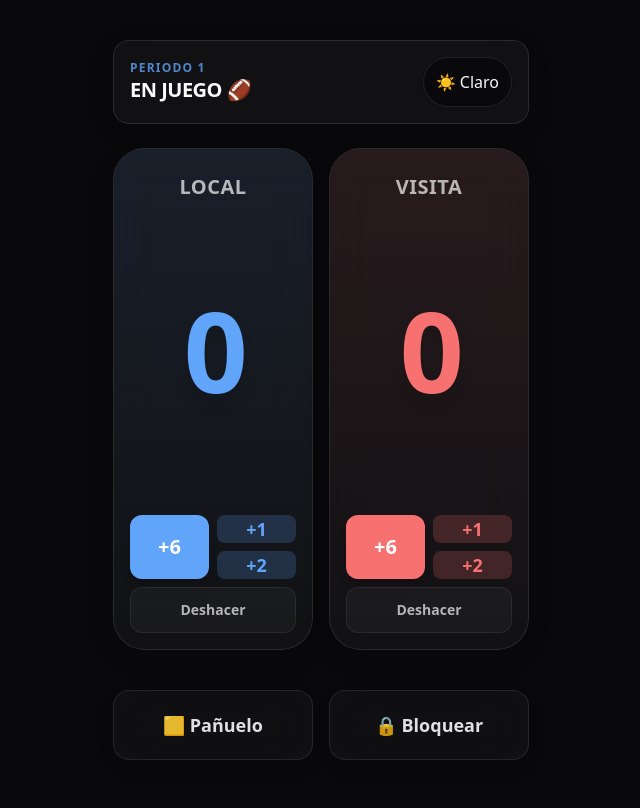
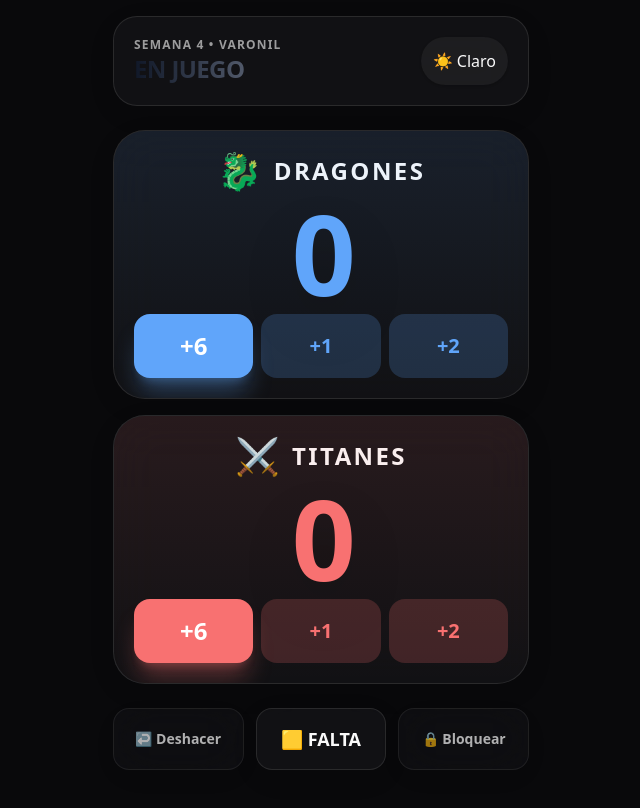
Before and after one commit to DanielHR3/panuelo-sin-efecto, a Next.js app in the folder web/: page / in a window 1280 px wide. Shown: the whole page, without its empty margins (319-959 px from the left). Built offline with nearby package versions, Linux system fonts and the light colour scheme.

Commit message:
feat(web): add team rosters, logos, and player selection modal

```diff
--- a/web/src/app/page.tsx
+++ b/web/src/app/page.tsx
@@ -1,105 +1,195 @@
 "use client";
 
 import { useState, useEffect } from "react";
+
+// Mocks de datos traídos del Backend (para el MVP visual)
+const EQUIPOS = {
+  local: {
+    nombre: "DRAGONES",
+    logo: "🐉",
+    color: "team-a",
+    roster: [
+      { id: 1, jersey: "12", nombre: "A. Pérez" },
+      { id: 2, jersey: "88", nombre: "R. Gómez" },
+      { id: 3, jersey: "04", nombre: "L. Martínez" },
+      { id: 4, jersey: "10", nombre: "D. Hernández" },
+    ],
+  },
+  visitor: {
+    nombre: "TITANES",
+    logo: "⚔️",
+    color: "team-b",
+    roster: [
+      { id: 5, jersey: "01", nombre: "T. Brady" },
+      { id: 6, jersey: "07", nombre: "M. Vick" },
+      { id: 7, jersey: "81", nombre: "T. Owens" },
+      { id: 8, jersey: "22", nombre: "E. Smith" },
+    ],
+  },
+};
 
 export default function Home() {
   const [localScore, setLocalScore] = useState(0);
   const [visitorScore, setVisitorScore] = useState(0);
   const [isDark, setIsDark] = useState(true);
 
-  // Persistir la preferencia de tema
+  // Estado del Modal de Jugadores
+  const [modalOpen, setModalOpen] = useState(false);
+  const [modalContext, setModalContext] = useState<{ team: "local" | "visitor"; points: number; actionName: string } | null>(null);
+
+  // Último evento (para retroalimentación)
+  const [lastEvent, setLastEvent] = useState<string | null>(null);
+
   useEffect(() => {
-    if (isDark) {
-      document.documentElement.classList.add("dark");
-    } else {
-      document.documentElement.classList.remove("dark");
-    }
+    document.documentElement.classList.toggle("dark", isDark);
   }, [isDark]);
 
-  // Haptic Feedback API
-  const vibrate = () => {
-    if (typeof window !== "undefined" && window.navigator && window.navigator.vibrate) {
-      window.navigator.vibrate(50);
+  const vibrate = (pattern: number | number[] = 50) => {
+    if (typeof window !== "undefined" && window.navigator?.vibrate) {
+      window.navigator.vibrate(pattern);
     }
   };
 
-  const handleScore = (team: "local" | "visitor", points: number) => {
-    vibrate();
-    if (team === "local") setLocalScore((prev) => Math.max(0, prev + points));
-    else setVisitorScore((prev) => Math.max(0, prev + points));
+  const handleScoreIntent = (team: "local" | "visitor", points: number, actionName: string) => {
+    vibrate(50);
+    if (points > 0) {
+      // Abrir modal para asignar jugador
+      setModalContext({ team, points, actionName });
+      setModalOpen(true);
+    } else {
+      // Undo inmediato
+      if (team === "local") setLocalScore((prev) => Math.max(0, prev + points));
+      else setVisitorScore((prev) => Math.max(0, prev + points));
+      setLastEvent("Deshizo la última acción");
+    }
+  };
+
+  const confirmScore = (jugador: typeof EQUIPOS.local.roster[0]) => {
+    vibrate([50, 50, 50]); // Vibración de éxito
+    if (!modalContext) return;
+
+    if (modalContext.team === "local") setLocalScore((prev) => prev + modalContext.points);
+    else setVisitorScore((prev) => prev + modalContext.points);
+
+    setLastEvent(`${modalContext.actionName} - #${jugador.jersey} ${jugador.nombre}`);
+    setModalOpen(false);
+    setModalContext(null);
   };
 
   return (
-    <main className="flex-1 flex flex-col p-4 max-w-md mx-auto w-full gap-6 select-none relative h-[100dvh] pt-10">
+    <main className="flex-1 flex flex-col p-4 max-w-md mx-auto w-full gap-4 select-none relative h-[100dvh]">
 
-      {/* HEADER: Estado del Partido y Tema */}
-      <header className="flex justify-between items-center glass-panel rounded-2xl p-4">
+      {/* HEADER: Estado y Tema */}
+      <header className="flex justify-between items-center glass-panel rounded-3xl p-5 mb-2">
         <div className="flex flex-col">
-          <span className="text-xs font-bold uppercase tracking-widest text-team-a opacity-80">Periodo 1</span>
-          <h1 className="font-bold text-xl tracking-tight">EN JUEGO 🏈</h1>
+          <span className="text-xs font-bold uppercase tracking-widest opacity-60">Semana 4 • Varonil</span>
+          <h1 className="font-extrabold text-2xl tracking-tight bg-gradient-to-r from-gray-900 to-gray-500 dark:from-white dark:to-gray-400 bg-clip-text text-transparent">
+            EN JUEGO
+          </h1>
         </div>
-        <button
-          onClick={() => { vibrate(); setIsDark(!isDark); }}
-          className="p-3 rounded-full bg-background border border-foreground/10 shadow-sm animate-pop"
-        >
+        <button onClick={() => { vibrate(); setIsDark(!isDark); }} className="p-3 rounded-full bg-foreground/5 shadow-sm animate-pop">
           {isDark ? "☀️ Claro" : "🌙 Oscuro"}
         </button>
       </header>
 
-      {/* SCOREBOARD (MVP: Elementos gigantes para visibilidad a la luz del sol) */}
-      <div className="grid grid-cols-2 gap-4 flex-1 min-h-[400px]">
+      {/* HISTORIAL RÁPIDO */}
+      {lastEvent && (
+        <div className="text-center text-sm font-semibold text-foreground/70 animate-pulse">
+          Último evento: {lastEvent}
+        </div>
+      )}
+
+      {/* SCOREBOARD GIGANTE */}
+      <div className="flex-1 flex flex-col gap-4">
+
         {/* EQUIPO LOCAL */}
-        <div className="glass-panel rounded-[2rem] p-4 flex flex-col items-center justify-between border-t-4 border-t-team-a relative overflow-hidden shadow-lg shadow-team-a/10">
-          <div className="absolute top-0 left-0 w-full h-full bg-gradient-to-b from-team-a/10 to-transparent pointer-events-none"></div>
+        <div className="glass-panel rounded-[2rem] p-5 flex flex-col items-center justify-between border-t-8 border-t-team-a relative overflow-hidden shadow-2xl">
+          <div className="absolute inset-0 bg-gradient-to-b from-team-a/10 to-transparent pointer-events-none"></div>
 
-          <h2 className="text-xl font-bold mt-2 tracking-wide uppercase opacity-70">Local</h2>
+          <div className="flex items-center gap-3 w-full justify-center">
+            <span className="text-4xl">{EQUIPOS.local.logo}</span>
+            <h2 className="text-2xl font-black tracking-widest uppercase">{EQUIPOS.local.nombre}</h2>
+          </div>
 
-          <span className="text-[7rem] leading-none font-black tracking-tighter tabular-nums drop-shadow-xl text-team-a">
+          <span className="text-[7rem] leading-[1.1] font-black tracking-tighter tabular-nums drop-shadow-2xl text-team-a">
             {localScore}
           </span>
 
-          {/* Controles de puntos */}
-          <div className="grid grid-cols-2 gap-2 w-full mt-4 z-10">
-            <button onClick={() => handleScore("local", 6)} className="bg-team-a text-white shadow-lg font-bold py-4 rounded-xl animate-pop text-xl">+6</button>
-            <div className="grid grid-rows-2 gap-2">
-              <button onClick={() => handleScore("local", 1)} className="bg-team-a/20 text-team-a font-bold rounded-lg animate-pop text-lg">+1</button>
-              <button onClick={() => handleScore("local", 2)} className="bg-team-a/20 text-team-a font-bold rounded-lg animate-pop text-lg">+2</button>
-            </div>
-            <button onClick={() => handleScore("local", -1)} className="col-span-2 bg-foreground/5 font-bold py-3 rounded-xl animate-pop text-sm opacity-70 border border-foreground/10">Deshacer</button>
+          <div className="grid grid-cols-3 gap-2 w-full z-10">
+            <button onClick={() => handleScoreIntent("local", 6, "Touchdown")} className="col-span-1 bg-team-a text-white shadow-xl shadow-team-a/30 font-black rounded-2xl animate-pop text-2xl h-16">+6</button>
+            <button onClick={() => handleScoreIntent("local", 1, "Punto Extra")} className="col-span-1 bg-team-a/20 text-team-a font-black rounded-2xl animate-pop text-xl h-16">+1</button>
+            <button onClick={() => handleScoreIntent("local", 2, "Conversión")} className="col-span-1 bg-team-a/20 text-team-a font-black rounded-2xl animate-pop text-xl h-16">+2</button>
           </div>
         </div>
 
         {/* EQUIPO VISITANTE */}
-        <div className="glass-panel rounded-[2rem] p-4 flex flex-col items-center justify-between border-t-4 border-t-team-b relative overflow-hidden shadow-lg shadow-team-b/10">
-          <div className="absolute top-0 left-0 w-full h-full bg-gradient-to-b from-team-b/10 to-transparent pointer-events-none"></div>
+        <div className="glass-panel rounded-[2rem] p-5 flex flex-col items-center justify-between border-t-8 border-t-team-b relative overflow-hidden shadow-2xl">
+          <div className="absolute inset-0 bg-gradient-to-b from-team-b/10 to-transparent pointer-events-none"></div>
 
-          <h2 className="text-xl font-bold mt-2 tracking-wide uppercase opacity-70">Visita</h2>
+          <div className="flex items-center gap-3 w-full justify-center">
+            <span className="text-4xl">{EQUIPOS.visitor.logo}</span>
+            <h2 className="text-2xl font-black tracking-widest uppercase">{EQUIPOS.visitor.nombre}</h2>
+          </div>
 
-          <span className="text-[7rem] leading-none font-black tracking-tighter tabular-nums drop-shadow-xl text-team-b">
+          <span className="text-[7rem] leading-[1.1] font-black tracking-tighter tabular-nums drop-shadow-2xl text-team-b">
             {visitorScore}
           </span>
 
-          {/* Controles de puntos */}
-          <div className="grid grid-cols-2 gap-2 w-full mt-4 z-10">
-            <button onClick={() => handleScore("visitor", 6)} className="bg-team-b text-white shadow-lg font-bold py-4 rounded-xl animate-pop text-xl">+6</button>
-            <div className="grid grid-rows-2 gap-2">
-              <button onClick={() => handleScore("visitor", 1)} className="bg-team-b/20 text-team-b font-bold rounded-lg animate-pop text-lg">+1</button>
-              <button onClick={() => handleScore("visitor", 2)} className="bg-team-b/20 text-team-b font-bold rounded-lg animate-pop text-lg">+2</button>
-            </div>
-            <button onClick={() => handleScore("visitor", -1)} className="col-span-2 bg-foreground/5 font-bold py-3 rounded-xl animate-pop text-sm opacity-70 border border-foreground/10">Deshacer</button>
+          <div className="grid grid-cols-3 gap-2 w-full z-10">
+            <button onClick={() => handleScoreIntent("visitor", 6, "Touchdown")} className="col-span-1 bg-team-b text-white shadow-xl shadow-team-b/30 font-black rounded-2xl animate-pop text-2xl h-16">+6</button>
+            <button onClick={() => handleScoreIntent("visitor", 1, "Punto Extra")} className="col-span-1 bg-team-b/20 text-team-b font-black rounded-2xl animate-pop text-xl h-16">+1</button>
+            <button onClick={() => handleScoreIntent("visitor", 2, "Conversión")} className="col-span-1 bg-team-b/20 text-team-b font-black rounded-2xl animate-pop text-xl h-16">+2</button>
           </div>
         </div>
+
       </div>
 
       {/* ACCIONES INFERIORES */}
-      <div className="grid grid-cols-2 gap-4 pb-6 mt-4">
-        <button onClick={vibrate} className="glass-panel rounded-2xl py-5 flex items-center justify-center gap-2 font-bold opacity-90 animate-pop border-b-4 border-b-yellow-400 text-lg">
-          🟨 Pañuelo
+      <div className="grid grid-cols-3 gap-3 mt-2 pb-6">
+        <button onClick={() => handleScoreIntent("local", -1, "Undo")} className="glass-panel rounded-2xl py-4 flex items-center justify-center font-bold opacity-70 animate-pop border border-foreground/10 text-sm">
+          ↩️ Deshacer
         </button>
-        <button onClick={vibrate} className="glass-panel rounded-2xl py-5 flex items-center justify-center gap-2 font-bold opacity-90 animate-pop text-lg border border-foreground/10">
+        <button onClick={() => vibrate(100)} className="glass-panel rounded-2xl py-4 flex flex-col items-center justify-center font-black animate-pop border-b-4 border-b-yellow-500 shadow-lg text-lg">
+          🟨 FALTA
+        </button>
+        <button onClick={() => vibrate(100)} className="glass-panel rounded-2xl py-4 flex items-center justify-center font-bold opacity-70 animate-pop border border-foreground/10 text-sm">
           🔒 Bloquear
         </button>
       </div>
+
+      {/* MODAL DEL ROSTER (Selector de Jugador) */}
+      {modalOpen && modalContext && (
+        <div className="fixed inset-0 z-50 flex items-end justify-center bg-black/60 backdrop-blur-sm p-4 animate-in slide-in-from-bottom-10">
+          <div className="w-full max-w-md bg-background rounded-[2rem] p-6 shadow-2xl flex flex-col gap-6 relative border border-foreground/10">
+            <div className="flex justify-between items-center">
+              <div>
+                <h3 className="text-2xl font-black">{modalContext.actionName} (+{modalContext.points})</h3>
+                <p className="text-foreground/60 font-medium">¿Qué jugador anotó?</p>
+              </div>
+              <button onClick={() => setModalOpen(false)} className="p-3 bg-foreground/5 rounded-full font-bold">X</button>
+            </div>
+
+            <div className="grid grid-cols-2 gap-3 overflow-y-auto max-h-[50vh] pr-2">
+              {EQUIPOS[modalContext.team].roster.map((jugador) => (
+                <button
+                  key={jugador.id}
+                  onClick={() => confirmScore(jugador)}
+                  className={`flex flex-col items-center justify-center gap-1 p-4 rounded-2xl border-2 hover:bg-foreground/5 active:scale-95 transition-transform ${modalContext.team === 'local' ? 'border-team-a/30' : 'border-team-b/30'}`}
+                >
+                  <span className={`text-4xl font-black ${modalContext.team === 'local' ? 'text-team-a' : 'text-team-b'}`}>
+                    #{jugador.jersey}
+                  </span>
+                  <span className="text-sm font-bold truncate w-full text-center">{jugador.nombre}</span>
+                </button>
+              ))}
+            </div>
+
+            <button onClick={() => setModalOpen(false)} className="w-full py-4 font-bold text-foreground/60">
+              Cancelar
+            </button>
+          </div>
+        </div>
+      )}
     </main>
   );
 }
```
Also changed, not shown: 2 other files (tests, documents, lock files or other folders).
